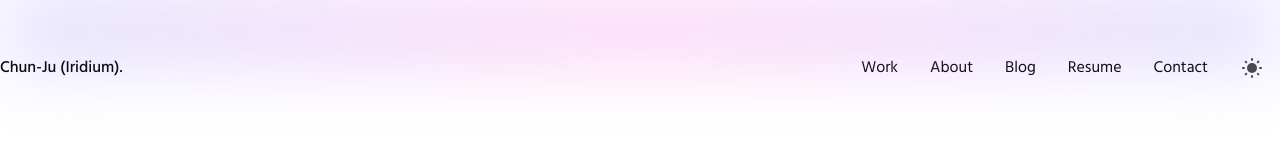
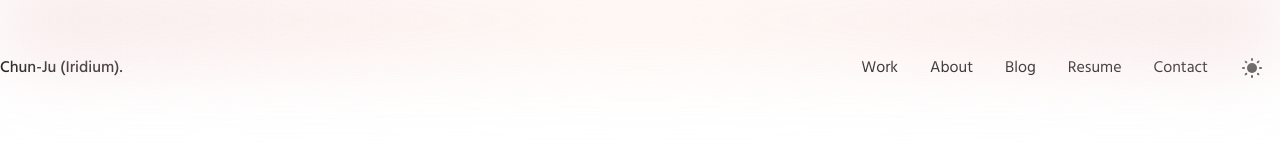
Before and after one commit to iridiumtao/iridiumtao.github.io, a Next.js app: page / in a window 1280 px wide. Shown: the top 160 px of the page. Built offline with nearby package versions, Linux system fonts and the light colour scheme.

Commit message:
Modified header and footer color

```diff
--- a/pages/index.js
+++ b/pages/index.js
@@ -10,6 +10,8 @@ import Head from "next/head";
 import Button from "../components/Button";
 import Link from "next/link";
 import Cursor from "../components/Cursor";
+import { useTheme } from "next-themes";
+
 
 // Local Data
 import data from "../data/portfolio.json";
@@ -22,6 +24,7 @@ export default function Home() {
   const textTwo = useRef();
   const textThree = useRef();
   const textFour = useRef();
+  const { theme } = useTheme();
 
   const [rowHeights, setRowHeights] = useState([]);
 
@@ -68,8 +71,8 @@ export default function Home() {
         <title>{data.name}</title>
       </Head>
 
-      <div className="gradient-circle"></div>
-      <div className="gradient-circle-bottom"></div>
+      <div className={`${theme === "dark" ? "gradient-circle-dark" : "gradient-circle"}`}></div>
+      <div className={`${theme === "dark" ? "gradient-circle-bottom-dark" : "gradient-circle-bottom"}`}></div>
 
       <div className="container mx-auto mb-10">
         <Header
--- a/styles/globals.css
+++ b/styles/globals.css
@@ -1,11 +1,12 @@
 @import url("https://fonts.googleapis.com/css2?family=Hind:wght@400;500;700&display=swap");
+@import "./markdown.css";
+
 @tailwind base;
 @tailwind components;
 @tailwind utilities;
-@import "./markdown.css";
 
 * {
-  font-family: "Hind";
+  font-family: "Hind", sans-serif;
 }
 
 body {
@@ -16,30 +17,63 @@ body {
   position: absolute;
   pointer-events: none;
   z-index: 100;
-  top: -30px;
-  height: 40px;
+  top: -60px;
+  height: 80px;
   width: 100vw;
-  opacity: 0.5;
+  opacity: 0.8;
   filter: blur(40px);
   background: radial-gradient(
     circle,
-    rgba(248, 107, 223, 1) 0%,
-    rgba(107, 107, 248, 0.8) 100%
+    rgba(253, 233, 222, 0.6) 0%,
+    rgb(245, 224, 224) 100%
   );
 }
+
+.gradient-circle-dark {
+  position: absolute;
+  pointer-events: none;
+  z-index: 100;
+  top: -60px;
+  height: 80px;
+  width: 100vw;
+  opacity: 0.8;
+  filter: blur(40px);
+  background: radial-gradient(
+      circle,
+      rgba(199, 169, 149) 0%,
+      rgba(43, 29, 23) 100%
+  );
+}
+
 .gradient-circle-bottom {
   position: absolute;
   pointer-events: none;
   z-index: 100;
-  bottom: -20px;
-  height: 30px;
+  bottom: -40px;
+  height: 60px;
   width: 100vw;
-  opacity: 0.5;
+  opacity: 0.8;
   filter: blur(40px);
   background: radial-gradient(
     circle,
-    rgba(248, 107, 223, 1) 0%,
-    rgba(107, 107, 248, 0.8) 100%
+    rgba(253, 233, 222, 0.6) 0%,
+    rgb(245, 224, 224) 100%
+  );
+}
+
+.gradient-circle-bottom-dark {
+  position: absolute;
+  pointer-events: none;
+  z-index: 100;
+  bottom: -40px;
+  height: 60px;
+  width: 100vw;
+  opacity: 0.8;
+  filter: blur(40px);
+  background: radial-gradient(
+    circle,
+    rgba(199, 169, 149) 0%,
+    rgba(43, 29, 23) 100%
   );
 }
 
```
